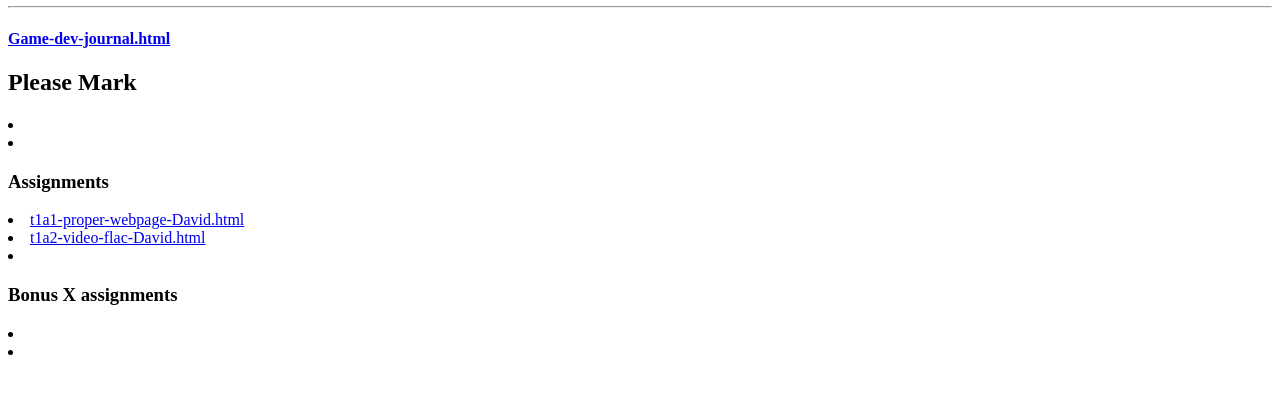
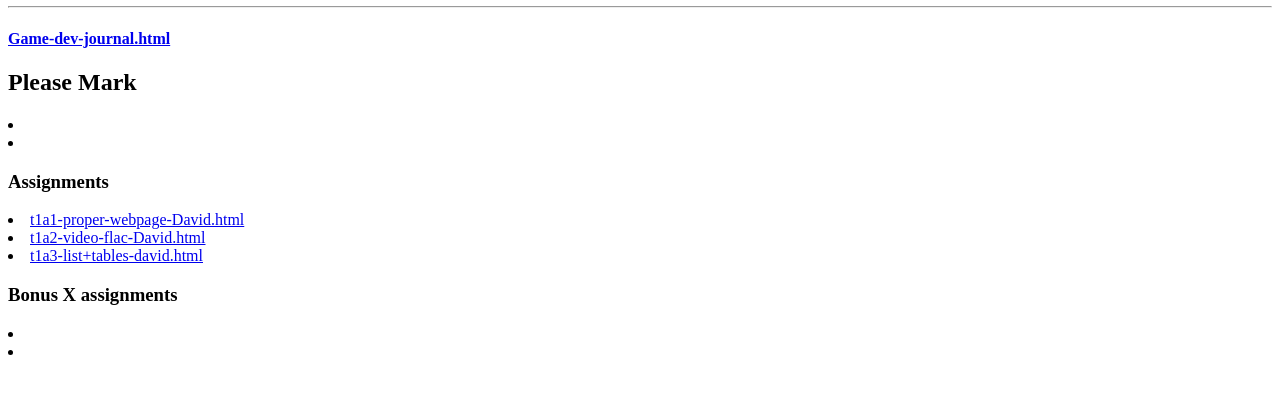
Before and after one commit to Dcross29/game-dev-david-2025, a plain HTML site: page public/index.html in a window 1280 px wide. Shown: the part 104-498 px from the top of the page. Drawn offline with Linux system fonts and the light colour scheme.

Commit message:
Update index.html

```diff
--- a/public/index.html
+++ b/public/index.html
@@ -12,7 +12,7 @@
 
   <li><a href="t1a1-proper-webpage-David.html">t1a1-proper-webpage-David.html</a>
   <li><a href="t1a2-video-flac-david.html">t1a2-video-flac-David.html</a>
-  <li><a href=""></a>
+  <li><a href="t1a3-list+tables-david.html">t1a3-list+tables-david.html</a>
 
     <h3> Bonus X assignments </h3>
 <li><a href=""></a>
```
